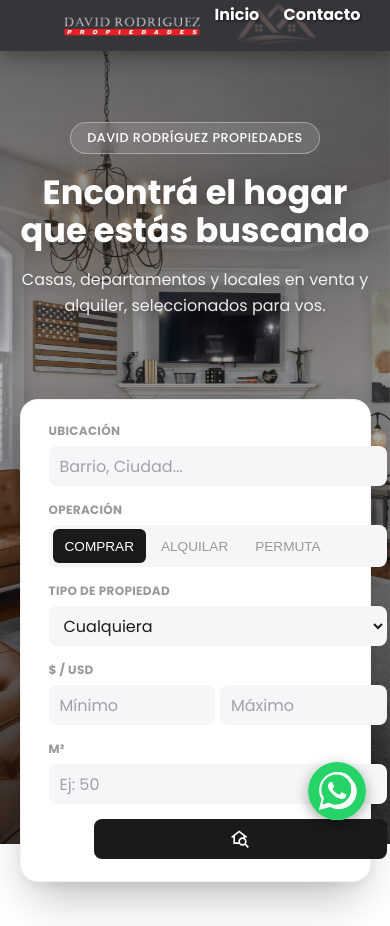
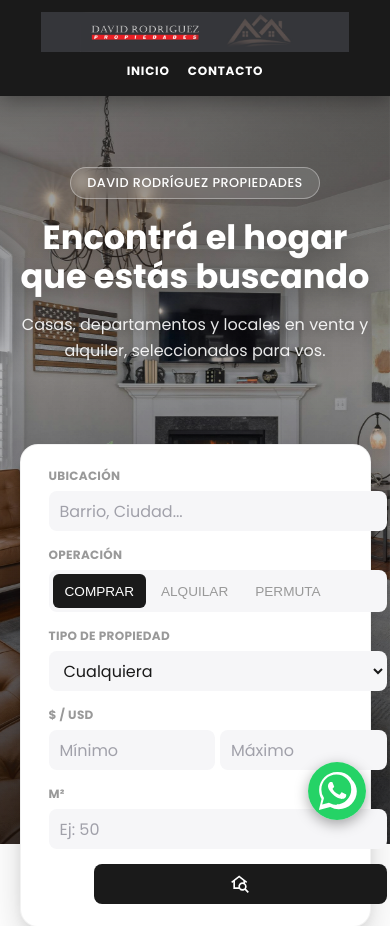
Before and after one commit to lautaroferreyra420-ctrl/WEB-DAVID-RODRIGUEZ, a Django app: page / in a window 390 px wide. Shown: the top 926 px of the page. Run offline with Django 5.2, Linux system fonts and the light colour scheme; data that the repository does not hold is empty.

Commit message:
Achico el banner del header y mejoro la tipografia del nav
- Convierto el header en una navbar moderna: logo chico a la izquierda, nav a la derecha (antes era un banner estatico a todo el ancho, hasta ~190px de alto en pantallas grandes)
- El header se achica suavemente al hacer scroll (deja de ser estatico) en vez de quedar siempre del mismo tamano
- Nav en mayusculas con letter-spacing, mas prolijo que el bold plano anterior
- Ajuste responsive: en mobile el header envuelve en dos filas para que no se corte el nav

Co-Authored-By: Claude Sonnet 5 <noreply@anthropic.com>

```diff
--- a/propiedades/templates/propiedades/base.html
+++ b/propiedades/templates/propiedades/base.html
@@ -42,15 +42,17 @@
     </div>
     <div class="background-overlay"></div>
 
-    <header>
-        <img src="{% static 'img/Logo.png' %}" alt="Banner David Rodriguez Inmobiliaria" class="header-banner">
+    <header id="header-principal">
+        <a href="{% url 'inicio' %}" class="header-logo-link">
+            <img src="{% static 'img/Logo.png' %}" alt="David Rodriguez Inmobiliaria" class="header-banner">
+        </a>
         <!-- 2. Contenido principal de la página -->
         <div class="main-nav-container">
             <nav>
                 <a href="{% url 'inicio' %}">Inicio</a>
                 <a href="{% url 'contacto' %}">Contacto</a>
                 {% if user.is_authenticated and user.is_superuser %}
-                    | <a href="{% url 'admin:index' %}">Administración</a>
+                    <a href="{% url 'admin:index' %}">Administración</a>
                 {% endif %}
             </nav>
         </div>
@@ -93,6 +95,18 @@
             once: true,
             offset: 80,
         });
+
+        // Achica el header suavemente al scrollear, en vez de quedar siempre estático
+        const headerPrincipal = document.getElementById('header-principal');
+        function actualizarHeader() {
+            if (window.scrollY > 40) {
+                headerPrincipal.classList.add('header-encogido');
+            } else {
+                headerPrincipal.classList.remove('header-encogido');
+            }
+        }
+        actualizarHeader();
+        window.addEventListener('scroll', actualizarHeader, { passive: true });
     </script>
 
     {% block extra_scripts %}{% endblock %}
--- a/static/css/style.css
+++ b/static/css/style.css
@@ -59,45 +59,67 @@ body {
 header {
     width: 100%;
     background-color: var(--color-negro); /* Fondo mientras carga la imagen */
-    line-height: 0; /* Evita espacios extra */
     position: sticky;
     top: 0;
     z-index: 30; /* Por encima de todo lo demás */
     box-shadow: 0 4px 20px rgba(0, 0, 0, 0.35);
+    display: flex;
+    align-items: center;
+    justify-content: space-between;
+    gap: 20px;
+    padding: 14px 5%;
+    box-sizing: border-box;
+    transition: padding 0.3s ease;
+}
+
+/* Al scrollear, el header se achica: menos padding y logo más chico */
+header.header-encogido {
+    padding: 8px 5%;
+}
+
+.header-logo-link {
+    line-height: 0;
+    flex-shrink: 0;
 }
 
 .header-banner {
-    width: 100%;
-    height: auto;
+    height: 52px;
+    width: auto;
+    display: block;
+    transition: height 0.3s ease;
+}
+
+header.header-encogido .header-banner {
+    height: 36px;
 }
 
 /* ---------------------------------------------------------------- */
 /* BARRA DE NAVEGACIÓN PRINCIPAL */
 /* ---------------------------------------------------------------- */
 .main-nav-container {
-    /* Posicionamos el menú en la esquina superior derecha del header */
-    position: absolute;
-    top: 15px; /* Espacio desde arriba */
-    right: 5%; /* Espacio desde la derecha */
-    z-index: 5; /* Por encima del banner pero debajo de otros elementos si es necesario */
-    background-color: transparent; /* Sin fondo */
-    padding: 0;
-    width: auto; /* El ancho se ajusta al contenido */
+    flex-shrink: 0;
 }
 
-.header-logo {
-    height: 60px; /* Controla la altura de tu logo */
-    width: auto;
+nav {
+    display: flex;
+    align-items: center;
+    gap: 28px;
 }
 
 nav a {
-    color: var(--color-blanco); /* Texto blanco para que se vea sobre el banner */
-    font-weight: bold;
-    margin: 0 10px;
+    color: var(--color-blanco);
+    font-weight: 600;
+    font-size: 0.85rem;
+    letter-spacing: 1.2px;
+    text-transform: uppercase;
     text-decoration: none;
-    text-shadow: 1px 1px 3px rgba(0, 0, 0, 0.7); /* Sombra para mejorar la legibilidad */
     position: relative;
     padding-bottom: 4px;
+    transition: color 0.2s ease;
+}
+
+nav a:hover {
+    color: rgba(255, 255, 255, 0.85);
 }
 
 nav a::after {
@@ -671,6 +693,31 @@ main {
 /* Para tablets y móviles (pantallas de hasta 768px de ancho) */
 @media (max-width: 768px) {
 
+    /* --- Header / Navbar --- */
+    header {
+        flex-wrap: wrap;
+        justify-content: center;
+        row-gap: 10px;
+        padding: 12px 6%;
+    }
+
+    .header-banner {
+        height: 40px;
+    }
+
+    header.header-encogido .header-banner {
+        height: 32px;
+    }
+
+    nav {
+        gap: 18px;
+    }
+
+    nav a {
+        font-size: 0.75rem;
+        letter-spacing: 0.8px;
+    }
+
     /* --- Barra de Filtros --- */
     .contact-page-container {
         grid-template-columns: 1fr; /* Apilamos las columnas en móvil */
@@ -892,12 +939,15 @@ main {
 
 .detalle-header {
     border-bottom: 1px solid var(--color-gris-claro);
-    padding-bottom: 16px;
     margin-bottom: 20px;
-    /* El selector global "header" (pensado para el banner de arriba) pone line-height:0 y fondo negro; los restauramos acá */
+    /* El selector global "header" (pensado para la navbar de arriba) es flex, sticky y con fondo negro; lo reseteamos acá */
+    display: block;
+    position: static;
     line-height: normal;
     background-color: transparent;
+    box-shadow: none;
     width: auto;
+    padding: 0 0 16px;
 }
 
 .propiedad-titulo {
```
